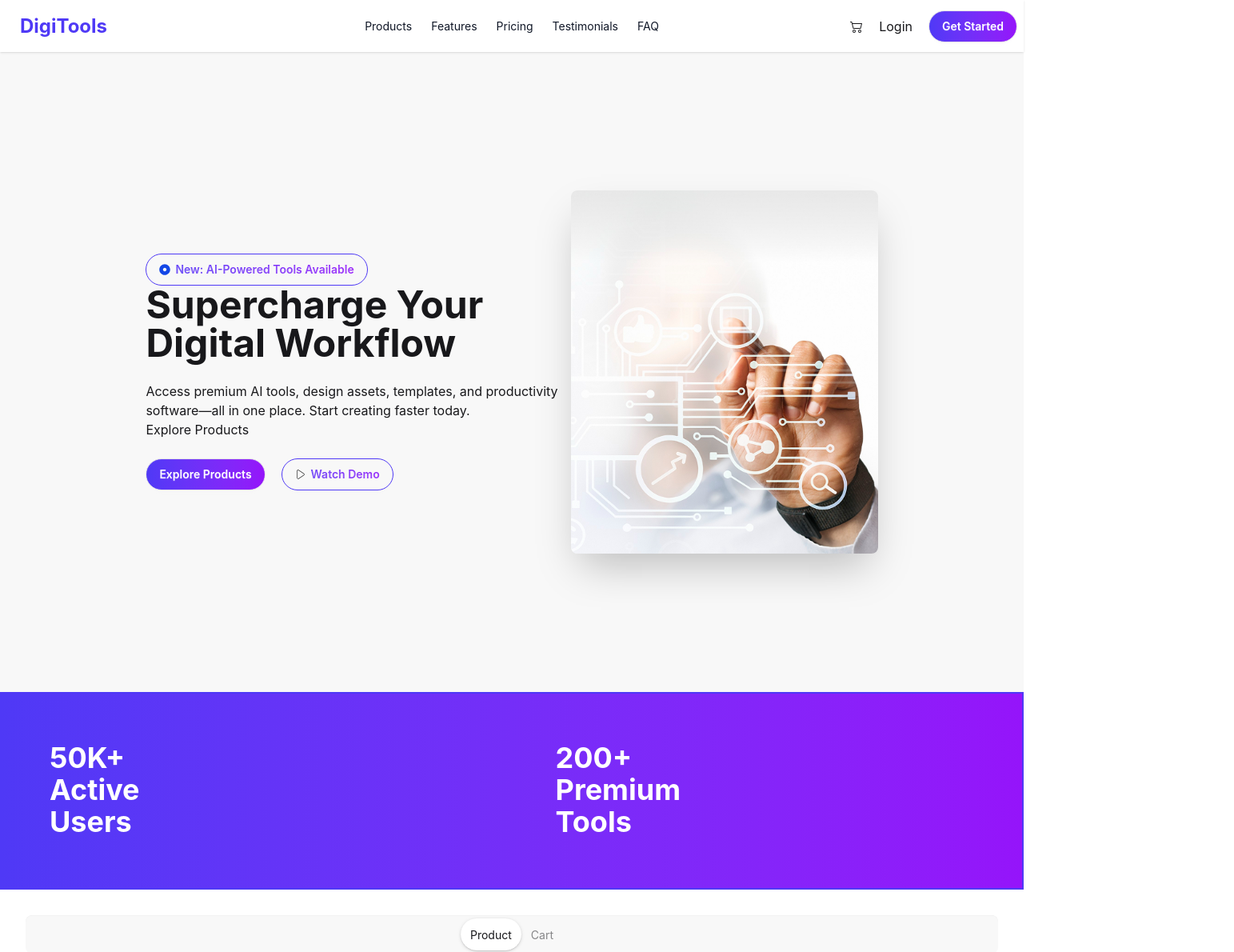
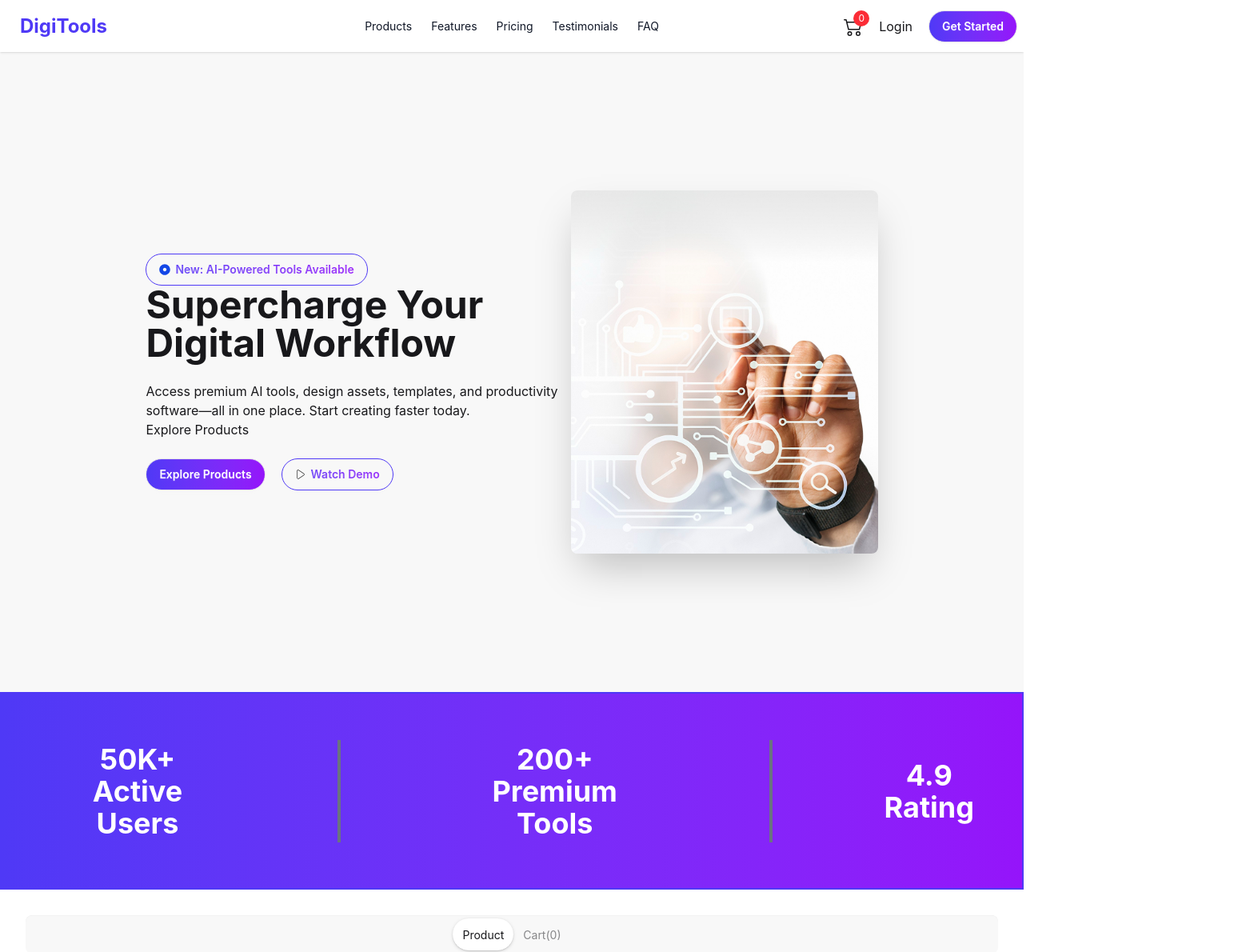
Before and after one commit to tanmaysharma46/digitools-web-app, a React (Vite) app: page / in a window 1280 px wide. Shown: the top 1190 px of the page at 80% size, 1543 px wide, since content can reach past the window. Built offline with nearby package versions, Linux system fonts and the light colour scheme.

Commit message:
complete functionality section

```diff
--- a/src/App.jsx
+++ b/src/App.jsx
@@ -4,7 +4,6 @@ import './App.css'
 import LastCard from './components/lastCard/LastCard'
 import Banner from './components/navBar/banner/Banner'
 import NavBar from './components/navBar/NavBar'
-import Products from './components/products/Products'
 import Rating from './components/rating/Rating'
 import Tabs from './components/tabs/Tabs'
 import { ToastContainer } from 'react-toastify'
@@ -36,7 +35,7 @@ console.log(carts);
 
       <header>
         <nav>
-          <NavBar />
+          <NavBar carts={carts} />
         </nav>
         <Banner></Banner>
 
--- /dev/null
+++ b/src/components/CartCard/CartCard.jsx
@@ -0,0 +1,26 @@
+import React from 'react';
+
+const CartCard = ({ carts,item,handleRemove }) => {
+
+    return (
+       <>
+        <div className=' p-5 m-5 flex justify-between bg-base-100 shadow-2xl rounded-2xl'>
+            <div className='flex gap-2' >
+                <img src={item.icon} alt="" />
+
+                <div>
+                    <h1 className='font-bold'>{item.name}</h1>
+                    <p>${item.price}</p>
+                </div>
+            </div>
+            <button onClick={()=>handleRemove(item.id)} className='btn text-red-600 rounded-full'>
+                Remove
+            </button>
+        </div>
+
+
+       </>
+    );
+};
+
+export default CartCard;
--- a/src/components/cart/Cart.jsx
+++ b/src/components/cart/Cart.jsx
@@ -1,11 +1,46 @@
 import React from 'react';
+import CartCard from '../CartCard/CartCard';
+import { toast } from 'react-toastify';
 
-const Cart = ({carts,setCarts}) => {
-    console.log(carts);
+const Cart = ({ carts, setCarts }) => {
+
+    const handleRemove = (id) => {
+        const remainCarts = carts.filter(item => item.id !== id);
+        setCarts(remainCarts);
+        toast.error("Cart Removed");
+    };
+
+    const totalPrice = carts.reduce(
+        (sum, item) => sum + Number(item.price || 0),
+        0
+    );
+
     return (
-        <div>
+        <>
+        {
+            carts.length===0 ? <p className='border-2 p-5 rounded-2xl container mx-auto text-6xl text-center font-bold'>Cart is empty</p>:
+              <div className='container mx-auto'>
 
+            <h1 className='text-4xl text-center font-bold'>Your Carts</h1>
+
+            {
+                carts.map(item => (
+                    <CartCard
+                        key={item.id}
+                        item={item}
+                        handleRemove={handleRemove}
+                    />
+                ))
+            }
+
+            <div className='border-2 p-5 rounded-2xl bg-blue-400 text-white font-bold text-4xl flex justify-between mt-5'>
+                <h1>Total</h1>
+                <p>${totalPrice}</p>
+            </div>
         </div>
+        }
+        </>
+
     );
 };
 
--- a/src/components/navBar/NavBar.jsx
+++ b/src/components/navBar/NavBar.jsx
@@ -1,7 +1,7 @@
 import React from 'react';
 import { BsCart2 } from 'react-icons/bs';
 
-const NavBar = () => {
+const NavBar = ({ carts }) => {
     return (
         <>
             <div className="navbar bg-base-100 shadow-sm">
@@ -32,7 +32,15 @@ const NavBar = () => {
                     </ul>
                 </div>
                 <div className="navbar-end gap-5">
-                    <a href="" > <BsCart2 /></a>
+                    {/* <a href="" > <BsCart2 />{carts.length}</a> */}
+                    <a className="relative flex items-center gap-2 cursor-pointer">
+                        <BsCart2 size={24} />
+
+
+                        <span className="absolute -top-2 -right-2 bg-red-500 text-white text-xs w-5 h-5 flex items-center justify-center rounded-full">
+                            {carts.length}
+                        </span>
+                    </a>
                     <a href="">Login</a>
                     <a className="btn rounded-full bg-gradient-to-r text-white from-[#4F39F6] to-[#9514FA]"    >Get Started</a>
                 </div>
--- a/src/components/rating/Rating.jsx
+++ b/src/components/rating/Rating.jsx
@@ -3,28 +3,31 @@ import React from 'react';
 const Rating = () => {
     return (
         <>
-            <div className='border-2 h-[247px] text-4xl flex font-bold text-white gap-50 w-auto bg-gradient-to-r border-[#4F39F6] from-[#4F39F6] to-[#9514FA]'>
-                <div className='container mx-auto flex gap-50'>
-                    <div className='p-15'>
+            <div className='border-2 min-h-[247px] text-2xl md:text-4xl flex flex-col md:flex-row items-center font-bold text-white gap-6 md:gap-20 w-auto bg-gradient-to-r border-[#4F39F6] from-[#4F39F6] to-[#9514FA]'>
+
+                <div className='container mx-auto flex flex-col md:flex-row items-center justify-between gap-6 md:gap-20'>
+
+                    <div className='p-6 md:p-15 text-center'>
                         <h1>50K+</h1>
                         <p>Active Users</p>
                     </div>
-                   <div className="h-32 w-1 bg-gray-500 mt-12"></div>
 
-                    <div className='p-15'>
+                    <div className="hidden md:block h-32 w-1 bg-gray-500"></div>
+
+                    <div className='p-6 md:p-15 text-center'>
                         <h1>200+</h1>
                         <p>Premium Tools</p>
                     </div>
-                   <div className="h-32 w-1 bg-gray-500 mt-12"></div>
 
-                    <div className='p-15'>
+                    <div className="hidden md:block h-32 w-1 bg-gray-500"></div>
+
+                    <div className='p-6 md:p-15 text-center'>
                         <h1>4.9</h1>
                         <p>Rating</p>
                     </div>
 
                 </div>
             </div>
-
         </>
     );
 };
--- a/src/components/tabs/Tabs.jsx
+++ b/src/components/tabs/Tabs.jsx
@@ -8,7 +8,7 @@ const Tabs = ({ productsPromise, carts, setCarts }) => {
     <>
       <div className="tabs m-8 justify-center tabs-box">
         <input type="radio" name="my_tabs_1" className="tab rounded-full" onClick={()=>setActiveTab("product")} aria-label="Product" defaultChecked />
-        <input type="radio" name="my_tabs_1" className="tab rounded-full" onClick={()=>setActiveTab("cart")} aria-label="Cart" />
+        <input type="radio" name="my_tabs_1" className="tab rounded-full" onClick={()=>setActiveTab("cart")} aria-label={`Cart(${carts.length})`} />
       </div>
       {
         aciveTab === "product" &&
@@ -16,7 +16,7 @@ const Tabs = ({ productsPromise, carts, setCarts }) => {
 
       }
       {
-        setActiveTab==="cart"&&
+        aciveTab==="cart"&&
          <Cart carts={carts} setCarts={setCarts}/>
 
       }
```
